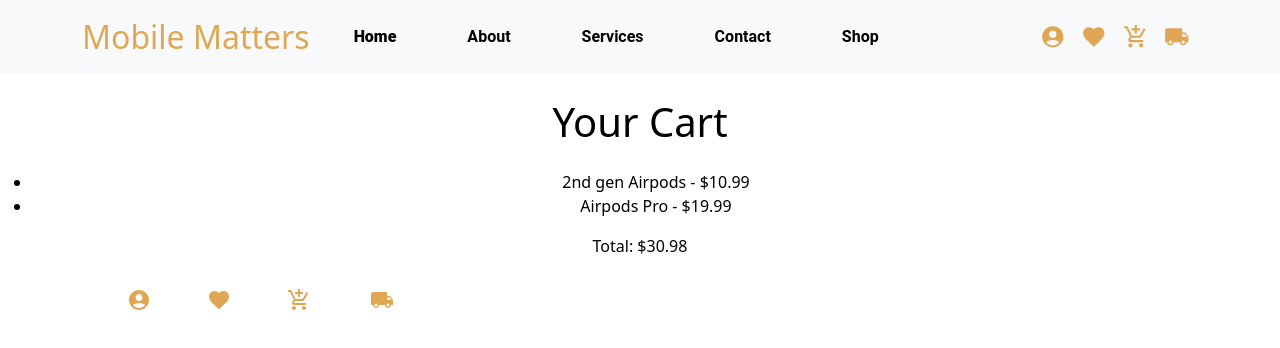
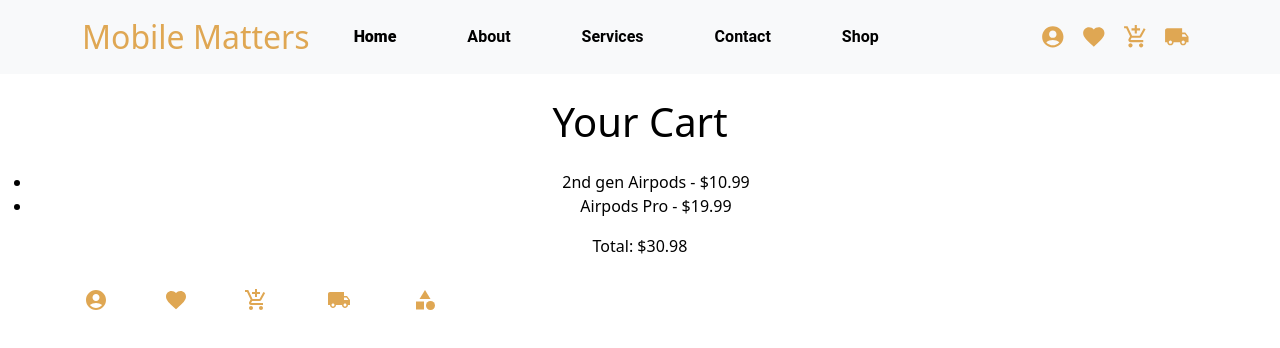
Before and after one commit to HlobisileLukhele/mobile-matters-ecommerce-site, a React (Create React App) app: page /cart in a window 1280 px wide. Shown: the top 348 px of the page. Built offline with nearby package versions, Linux system fonts and the light colour scheme.

Commit message:
linkeed and rendered the category icon

```diff
--- a/src/Components/BottomNavigationBar.jsx
+++ b/src/Components/BottomNavigationBar.jsx
@@ -37,6 +37,9 @@ const BottomNavigationBar = () => {
        <Link to="/TrackOrder" className="nav-link">
        <BottomNavigationAction label="Track Order" className="bottom-icon" icon={<LocalShippingIcon />} />
        </Link>
+       <Link to="/TrackOrder" className="nav-link">
+       <BottomNavigationAction label="Track Order" className="bottom-icon" icon={<CategoryIcon />} />
+       </Link>
       </BottomNavigation>
     </Box>
     </div>
```
